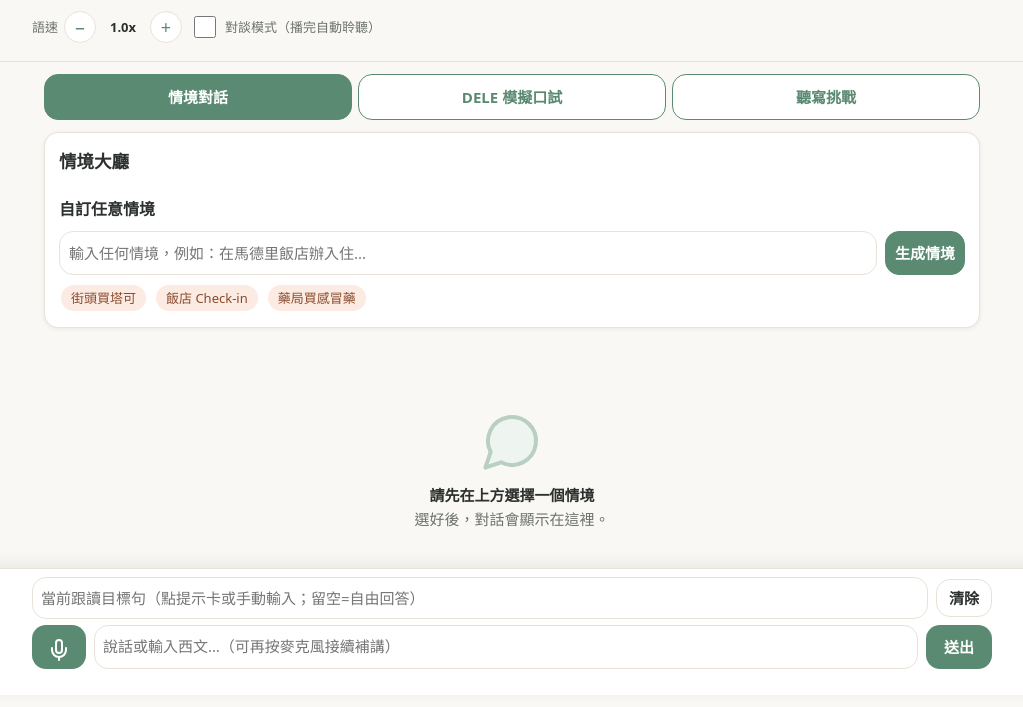
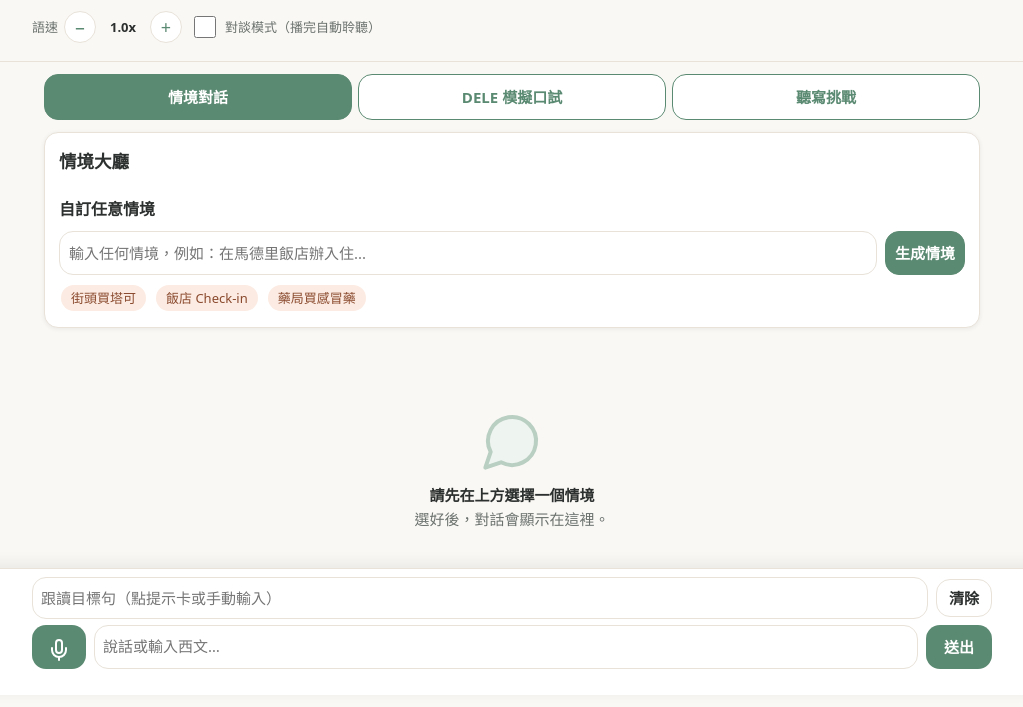
Before and after one commit to Lorariora/habla, a plain HTML site: page index.html in a window 1280 px wide. Shown: the part 105-812 px from the top of the page, without its empty margins (128-1151 px from the left). Drawn offline with Linux system fonts and the light colour scheme.

Commit message:
Update index.html

```diff
--- a/index.html
+++ b/index.html
@@ -146,8 +146,8 @@ html,body{overflow-x:hidden}svg,img{max-width:100%}.card,.b,.hint{overflow-wrap:
 </main>
 
 <div class="bar"><div>
-<div class="row" style="margin:0"><input type="text" id="tgt" placeholder="當前跟讀目標句（點提示卡或手動輸入；留空=自由回答）" style="flex:1"><button class="btn" id="tclr" style="padding:6px 12px">清除</button></div>
-<div class="ir"><button class="mic" id="mic" title="按一下開始說話" aria-label="麥克風"><svg class="ic" viewBox="0 0 24 24" aria-hidden="true"><path d="M12 2a3 3 0 0 0-3 3v7a3 3 0 0 0 6 0V5a3 3 0 0 0-3-3Z"/><path d="M19 10v2a7 7 0 0 1-14 0v-2"/><line x1="12" x2="12" y1="19" y2="22"/></svg></button><textarea id="inp" placeholder="說話或輸入西文…（可再按麥克風接續補講）"></textarea><button class="send" id="send">送出</button></div>
+<div class="row" style="margin:0"><input type="text" id="tgt" placeholder="跟讀目標句（點提示卡或手動輸入）" style="flex:1"><button class="btn" id="tclr" style="padding:6px 12px">清除</button></div>
+<div class="ir"><button class="mic" id="mic" title="按一下開始說話" aria-label="麥克風"><svg class="ic" viewBox="0 0 24 24" aria-hidden="true"><path d="M12 2a3 3 0 0 0-3 3v7a3 3 0 0 0 6 0V5a3 3 0 0 0-3-3Z"/><path d="M19 10v2a7 7 0 0 1-14 0v-2"/><line x1="12" x2="12" y1="19" y2="22"/></svg></button><textarea id="inp" placeholder="說話或輸入西文…"></textarea><button class="send" id="send">送出</button></div>
 <div class="mut" id="stat" style="min-height:18px"></div>
 </div></div>
 <div id="modal" class="hide"><div class="card"><h3>設定</h3><p class="mut"></p><b>🧠 離線 AI</b><p class="mut">在瀏覽器本機執行（僅首次下載，之後讀快取）。</p><button class="btn aibtn" style="width:100%"></button><div class="aistat mut"></div><b><button class="btn pri" id="mclose" style="width:100%;margin-top:10px">完成</button></div></div>
```
